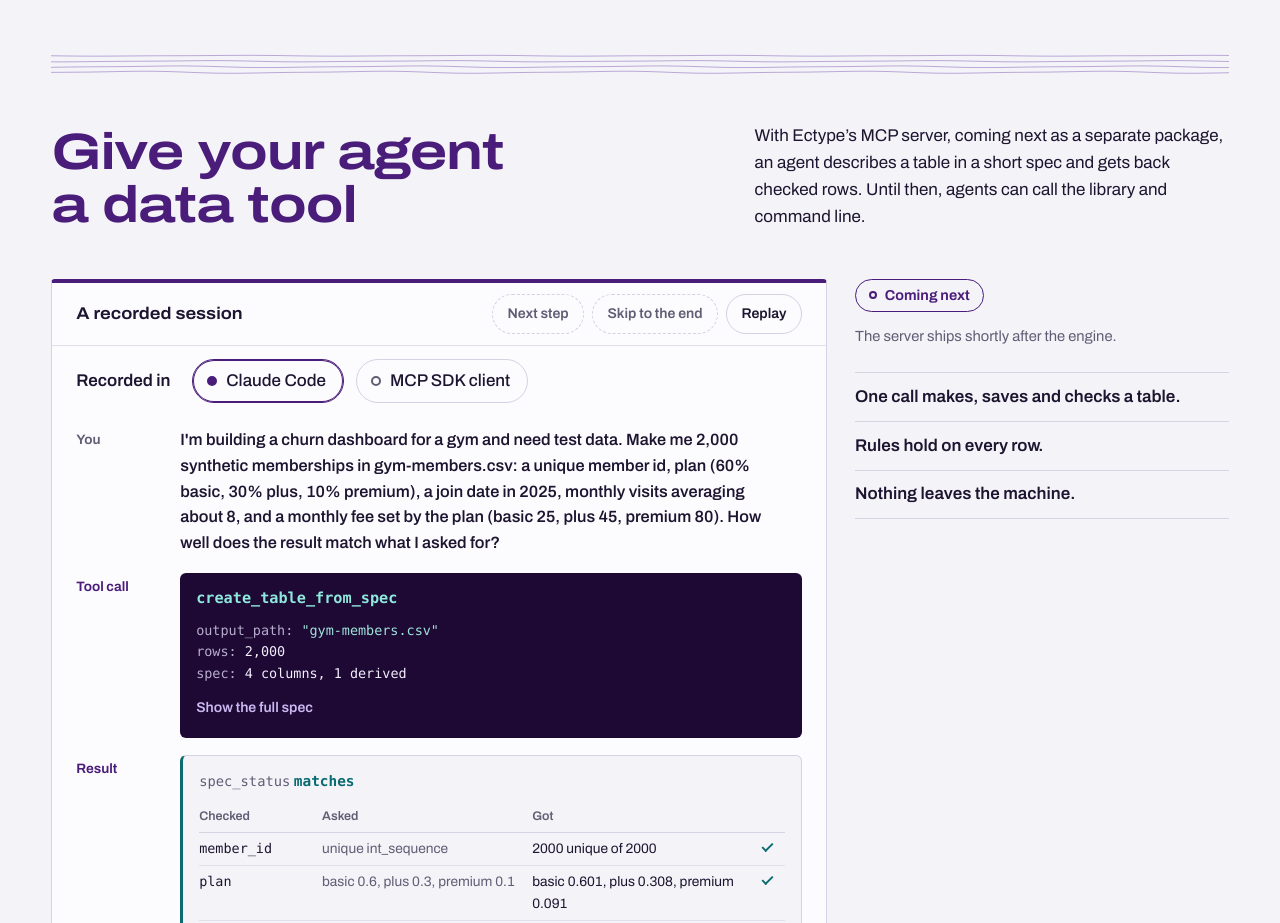
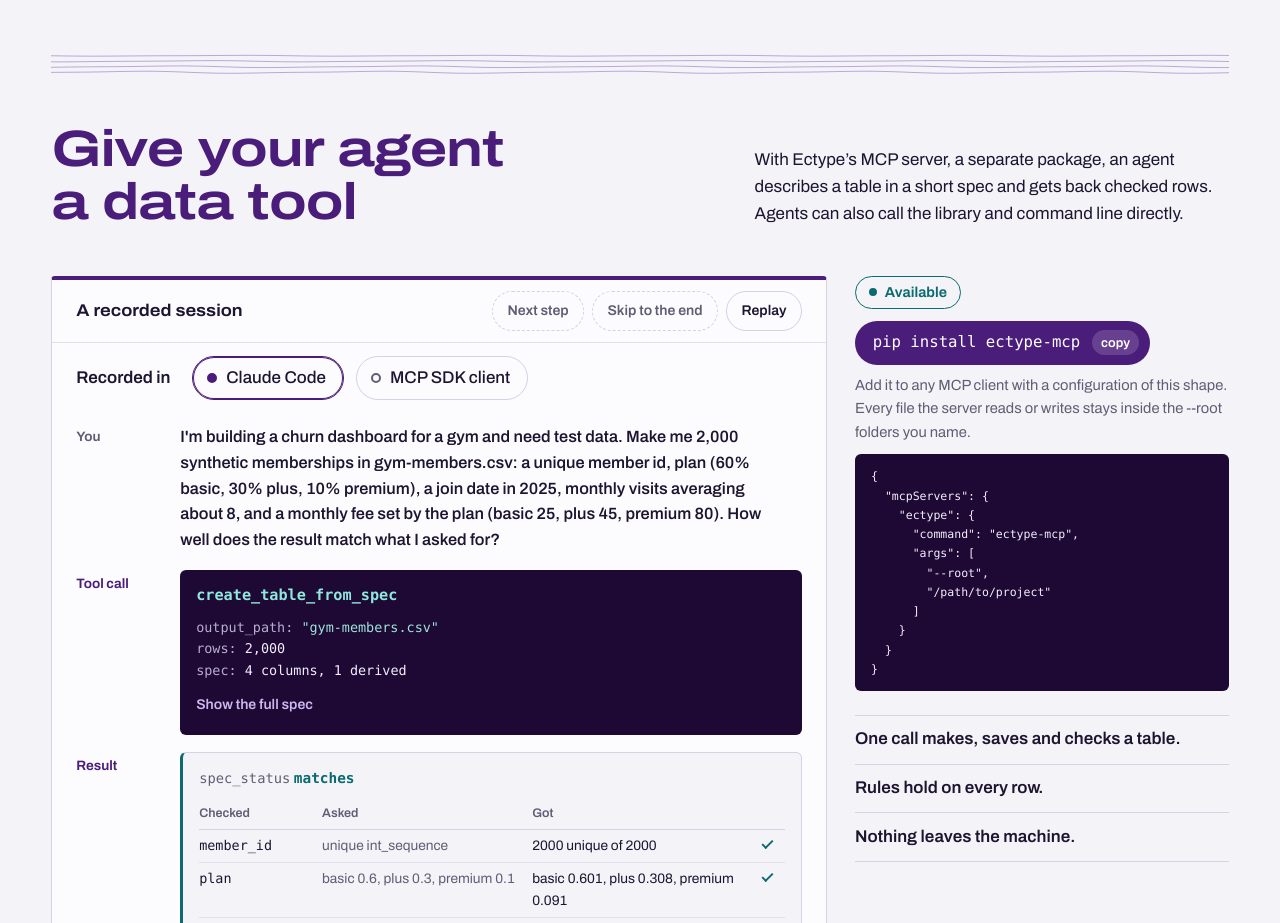
Before and after one commit to EctypeHQ/ectypehq.com, a plain HTML site: page index.html in a window 1280 px wide. Shown: the part 8780-9703 px from the top of the page. Drawn offline with Linux system fonts and the light colour scheme.

Commit message:
Site: the MCP server is available (ectype-mcp 0.1.0 on PyPI)
Co-Authored-By: Claude Fable 5.2 <noreply@anthropic.com>
Claude-Session: https://claude.ai/code/session_01EH4Mb7QJmMZKzVEezaBS9z

```diff
--- a/data/mcp.json
+++ b/data/mcp.json
@@ -1,6 +1,6 @@
 {
  "$comment": "The 'Works with AI agents' section. status: \"coming\" shows 'Coming next' and no install line; \"available\" shows pip install ectype-mcp and the client configuration below. tested_with: clients the server has been verified in, shown as 'Tested with ...' (an empty list hides the line). sessions: the recordings the replay shows, the first shown first; with two or more, a 'Recorded in' switch appears. Run tools/update_data.py after changing anything here. See CLOUD.md.",
- "status": "coming",
+ "status": "available",
  "coming_note": "The server ships shortly after the engine.",
  "client_note": "Add it to any MCP client with a configuration of this shape. Every file the server reads or writes stays inside the --root folders you name.",
  "client_config": {
--- a/index.html
+++ b/index.html
@@ -446,7 +446,7 @@ RESULT: <span class="pass">PASSED</span></span></span></code></pre>
   <div class="split-head">
     <h2 id="agents-title">Give your agent a data tool</h2>
     <div>
-      <p>With Ectype’s MCP server, coming next as a separate package, an agent describes a table in a short spec and gets back checked rows. Until then, agents can call the library and command line.</p>
+      <p>With Ectype’s MCP server, a separate package, an agent describes a table in a short spec and gets back checked rows. Agents can also call the library and command line directly.</p>
     </div>
   </div>
 
@@ -553,7 +553,17 @@ RESULT: <span class="pass">PASSED</span></span></span></code></pre>
     <div class="agents-side">
       <div class="mcp-status">
 <!-- bake:mcp-status -->
-<p class="mcp-state is-coming">Coming next</p><p class="mcp-cfg-note">The server ships shortly after the engine.</p>
+<p class="mcp-state is-available">Available</p><button class="pip" type="button" data-copy="pip install ectype-mcp" aria-label="Copy the command pip install ectype-mcp"><code>pip install ectype-mcp</code><span class="pip-note" aria-hidden="true">copy</span></button><p class="mcp-cfg-note">Add it to any MCP client with a configuration of this shape. Every file the server reads or writes stays inside the --root folders you name.</p><pre class="mcp-cfg" tabindex="0" aria-label="MCP client configuration"><code>{
+  &quot;mcpServers&quot;: {
+    &quot;ectype&quot;: {
+      &quot;command&quot;: &quot;ectype-mcp&quot;,
+      &quot;args&quot;: [
+        &quot;--root&quot;,
+        &quot;/path/to/project&quot;
+      ]
+    }
+  }
+}</code></pre>
 <!-- /bake:mcp-status -->
       </div>
       <ul class="agent-facts">
```
